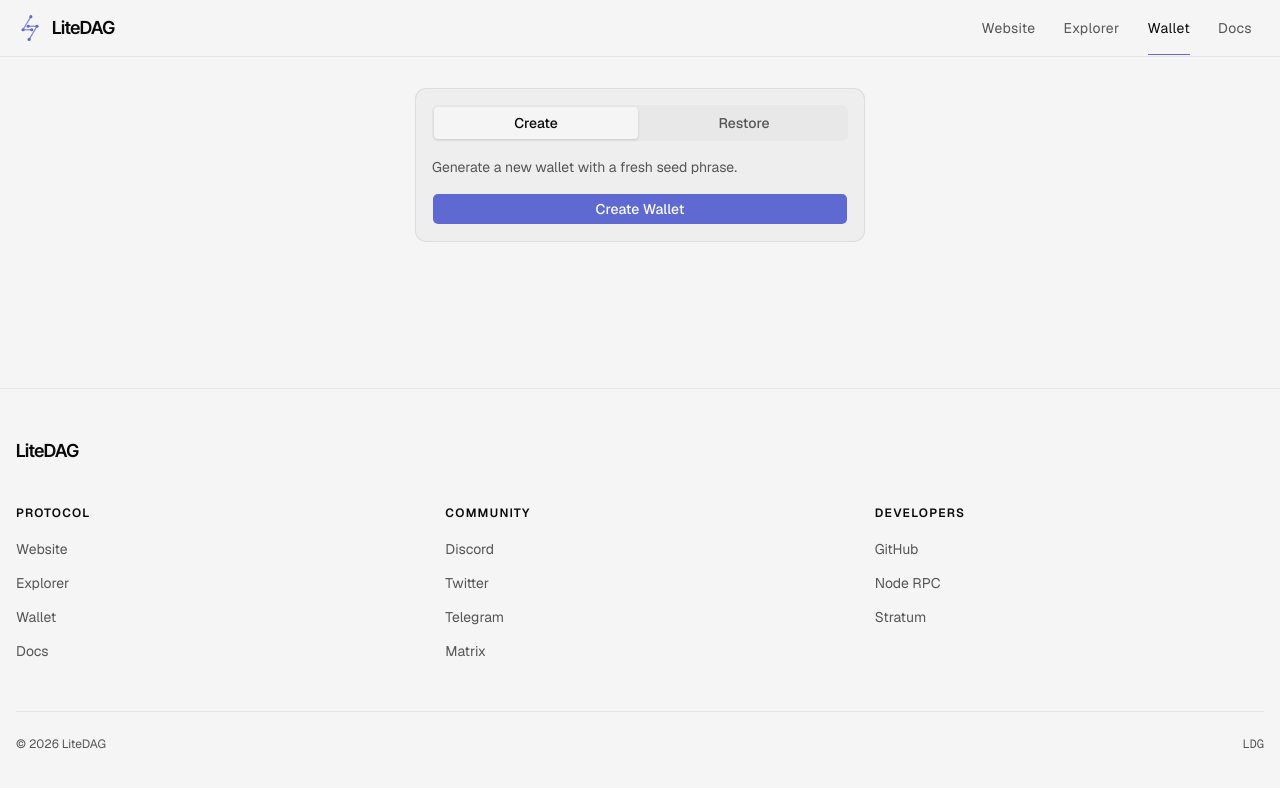
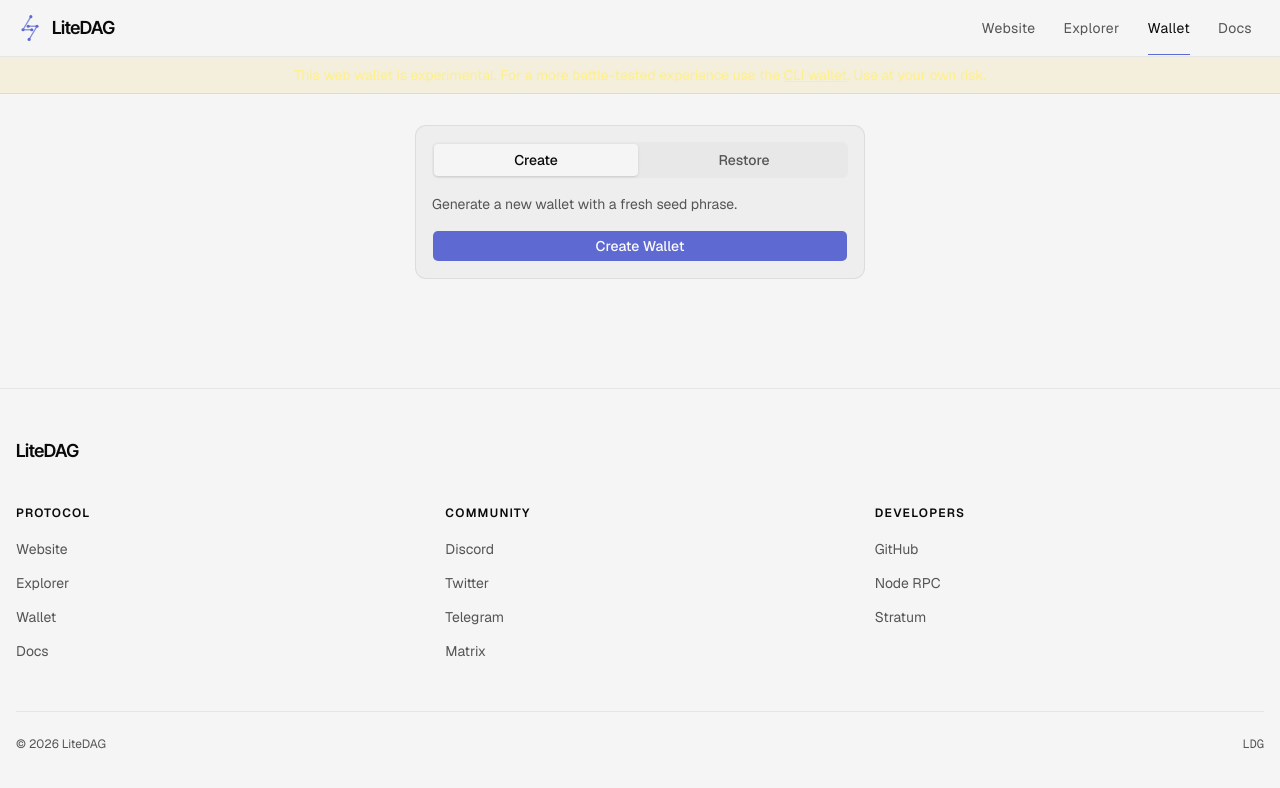
Before and after one commit to litedag-chain/litedag-web, a Next.js app in the folder apps/wallet/: page / in a window 1280 px wide. Shown: the top 788 px of the page. Built offline with nearby package versions, Linux system fonts and the light colour scheme.

Commit message:
feat: add experimental software banner to web wallet

```diff
--- a/apps/wallet/app/layout.tsx
+++ b/apps/wallet/app/layout.tsx
@@ -27,6 +27,11 @@ export default function RootLayout({
         <Providers>
           <div className="flex min-h-svh flex-col">
             <SiteNav currentSite="wallet" />
+            <div className="border-b border-yellow-500/30 bg-yellow-500/10 px-4 py-2 text-center text-sm text-yellow-200">
+              This web wallet is experimental. For a more battle-tested experience use the{" "}
+              <a href="https://github.com/litedag-chain/litedag-blockchain/releases" className="underline hover:text-yellow-100">CLI wallet</a>.
+              {" "}Use at your own risk.
+            </div>
             <main className="flex-1">{children}</main>
             <SiteFooter />
           </div>
```
